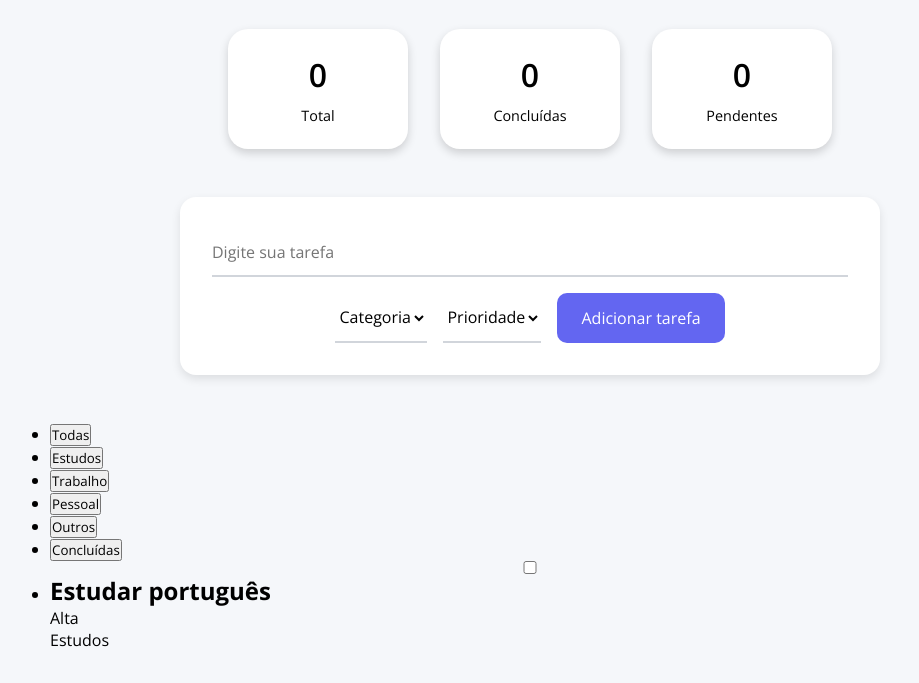
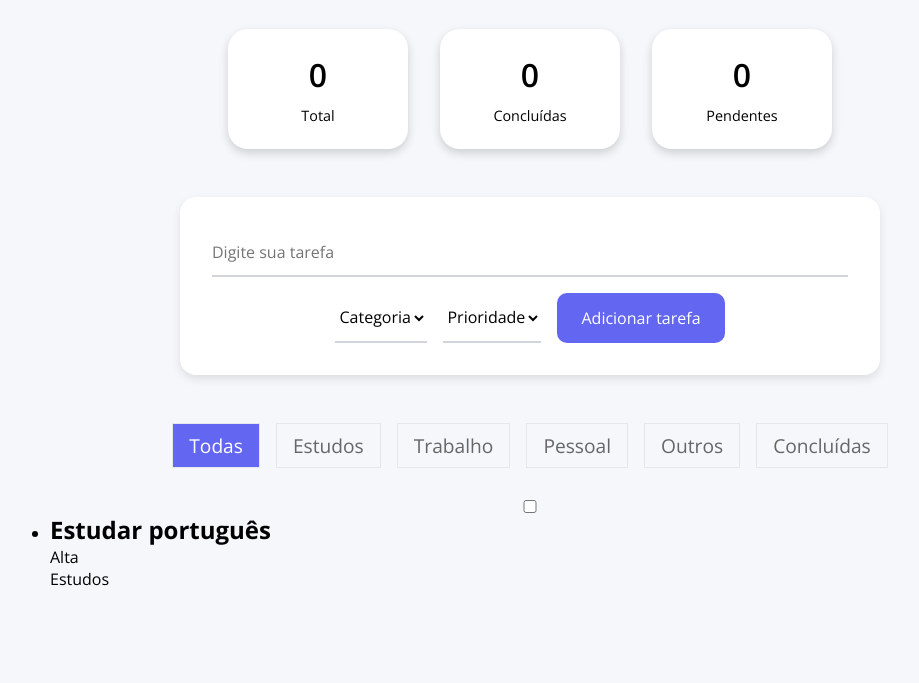
Before and after one commit to MarianadLO/TaskFlow, a website: page index.html in a window 1280 px wide. Shown: the part 154-837 px from the top of the page, without its empty margins (110-1029 px from the left). After the commit the page ends 800 px from the top, so only its background shows below. Drawn offline with nearby package versions, Linux system fonts and the light colour scheme.

Commit message:
style: estilização das tabs

```diff
--- a/dev/less/main.less
+++ b/dev/less/main.less
@@ -119,3 +119,35 @@ select {
         opacity: 0.85;
     }
 }
+
+.tabs {
+    margin-bottom: 2em;
+
+        ul {
+            display: flex;
+            gap: 1em;
+            list-style: none;
+            justify-content: center;
+            align-items: center;
+    }
+}
+
+.tabs-options {
+    font-size: 1.2em;
+    padding: 8px 16px;
+    background: transparent;
+    color: #666;
+    border: none;
+    border: 1px solid #E5E7EB;
+    cursor: pointer;
+    transition: 0.3s;
+
+    &.active {
+        background: @corDoHeader;
+        color: white;
+    }
+
+    &:hover {
+        background-color: #eaebec;
+    }
+}
--- a/index.html
+++ b/index.html
@@ -66,7 +66,7 @@
             <section class="tabs">
                 <ul>
                     <li>
-                        <button class="tabs-options">Todas</button>
+                        <button class="tabs-options active">Todas</button>
                     </li>
                     <li>
                         <button class="tabs-options">Estudos</button>
```
Also changed, not shown: dist/css/main.css.
